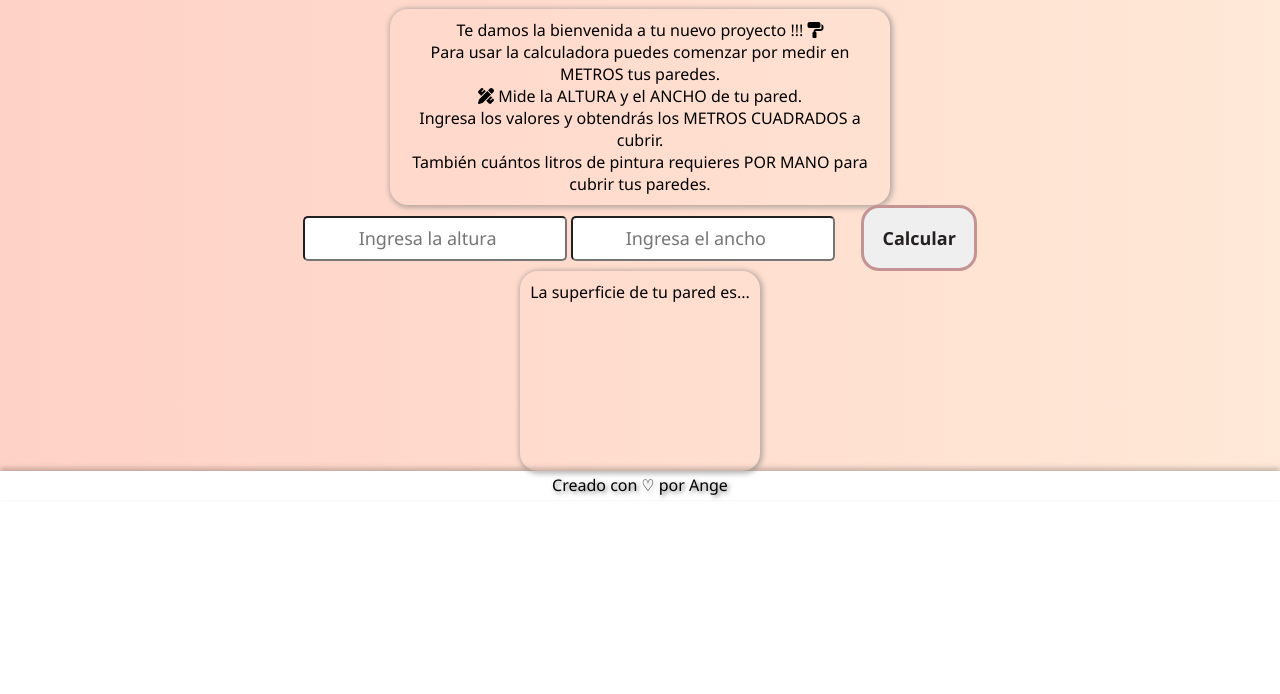
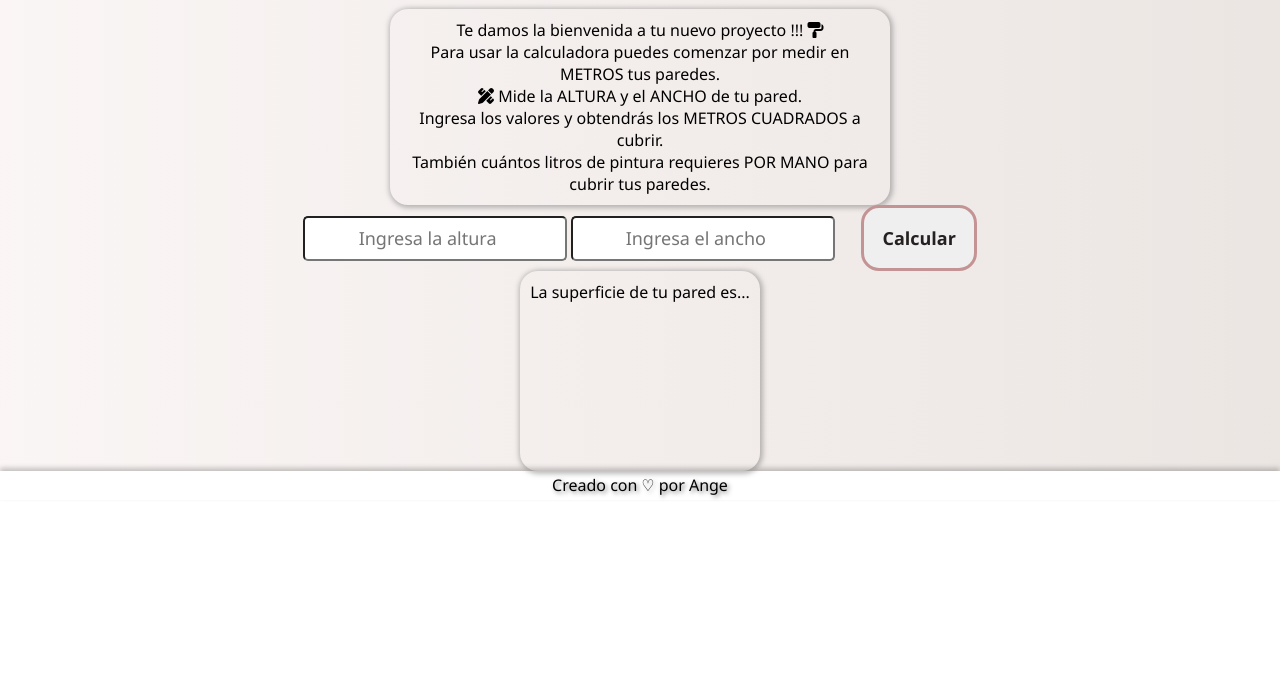
Before and after one commit to angebesson/cuddly-guacamole, a plain HTML site: page pages/calculadora.html in a window 1280 px wide. Shown: the part 106-800 px from the top of the page. Drawn offline with Linux system fonts and the light colour scheme.

Commit message:
cambio gradiente calculadora

```diff
--- a/style.css
+++ b/style.css
@@ -19,7 +19,7 @@
   }
 
   .gradient-background {
-    background: linear-gradient(to right, #ff7f5f5b, #feb47b4d);
+    background: linear-gradient(to right, #f1e5e25b, #beaba14d);
   }
 /* variables de colores */
 .colores{
```
